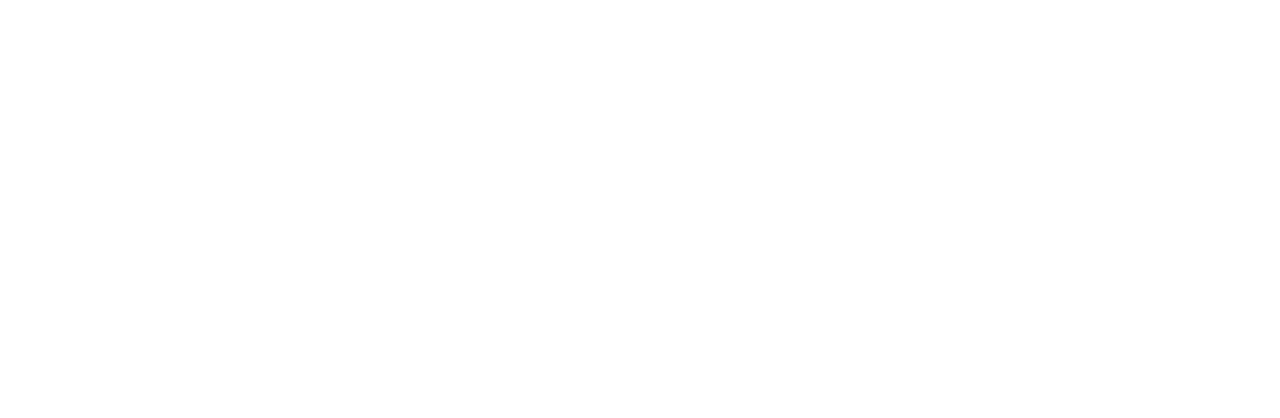
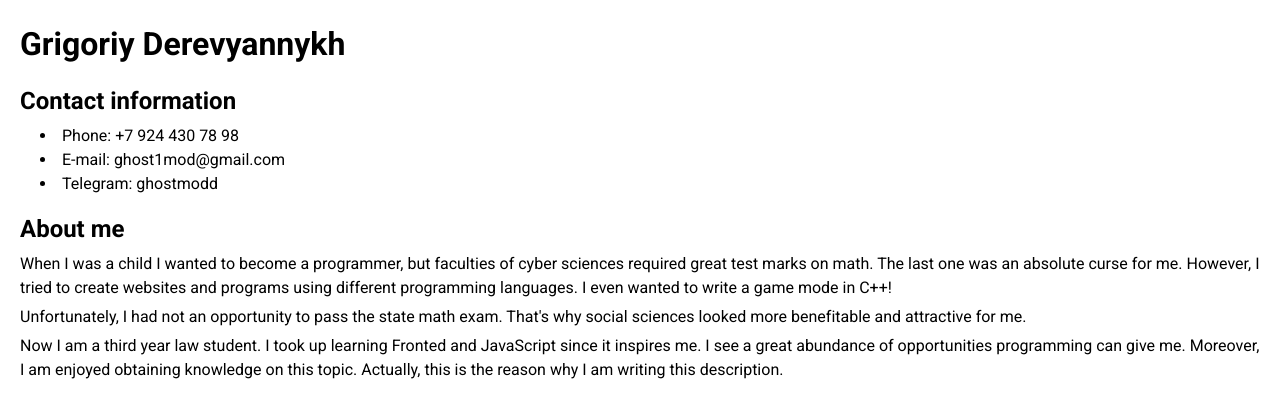
Before and after one commit to ghostmodd/rsschool-cv, a plain HTML site: page index.html in a window 1280 px wide. Drawn offline with Linux system fonts and the light colour scheme.

Commit message:
feat: add `Contact information` and `About me` sections

```diff
--- a/css/style.css
+++ b/css/style.css
@@ -0,0 +1,19 @@
+body{
+    font-family: 'Roboto', sans-serif;
+}
+
+h2, h3, h4{
+    padding-top: 15px;
+}
+
+p{
+    padding-top: 5px;
+}
+.container{
+    padding: 20px;
+}
+
+.list{
+    padding-top: 5px;
+    padding-left: 20px;
+}
--- a/index.html
+++ b/index.html
@@ -13,6 +13,24 @@
 </head>
 
 <body>
+    <div class="container">
+        <h1>Grigoriy Derevyannykh</h1>
+        <sec class="contact-inform">
+            <h2>Contact information</h2>
+            <div class="list">
+                <li>Phone: +7 924 430 78 98</li>
+                <li>E-mail: ghost1mod@gmail.com</li>
+                <li>Telegram: ghostmodd</li>
+            </div>
+        </sec>
+
+        <sec class="about-me">
+            <h2>About me</h2>
+            <p>When I was a child I wanted to become a programmer, but faculties of cyber sciences required great test marks on math. The last one was an absolute curse for me. However, I tried to create websites and programs using different programming languages. I even wanted to write a game mode in C++!</p>
+            <p>Unfortunately, I had not an opportunity to pass the state math exam. That's why social sciences looked more benefitable and attractive for me.</p>
+            <p>Now I am a third year law student. I took up learning Fronted and JavaScript since it inspires me. I see a great abundance of opportunities programming can give me. Moreover, I am enjoyed obtaining knowledge on this topic. Actually, this is the reason why I am writing this description.</p>
+        </sec>
+    </div>
 </body>
 
 </html>
```
